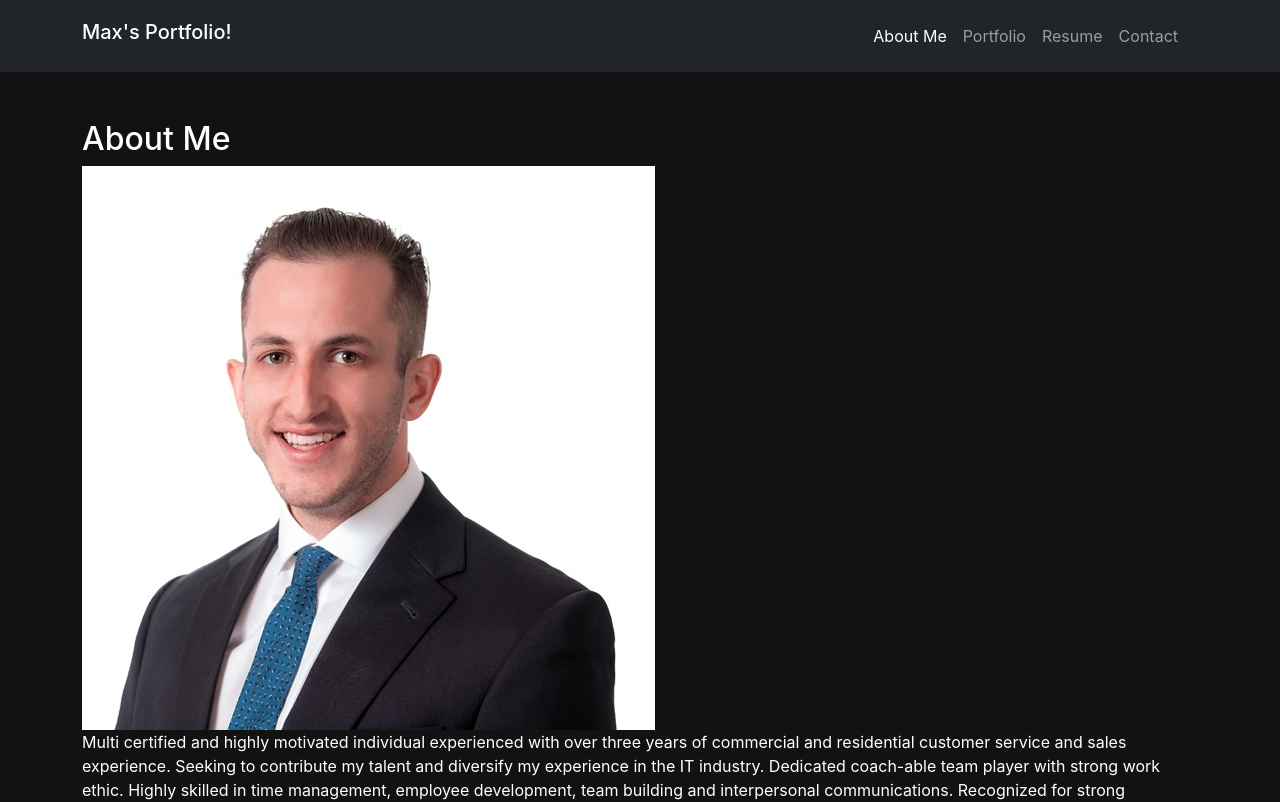
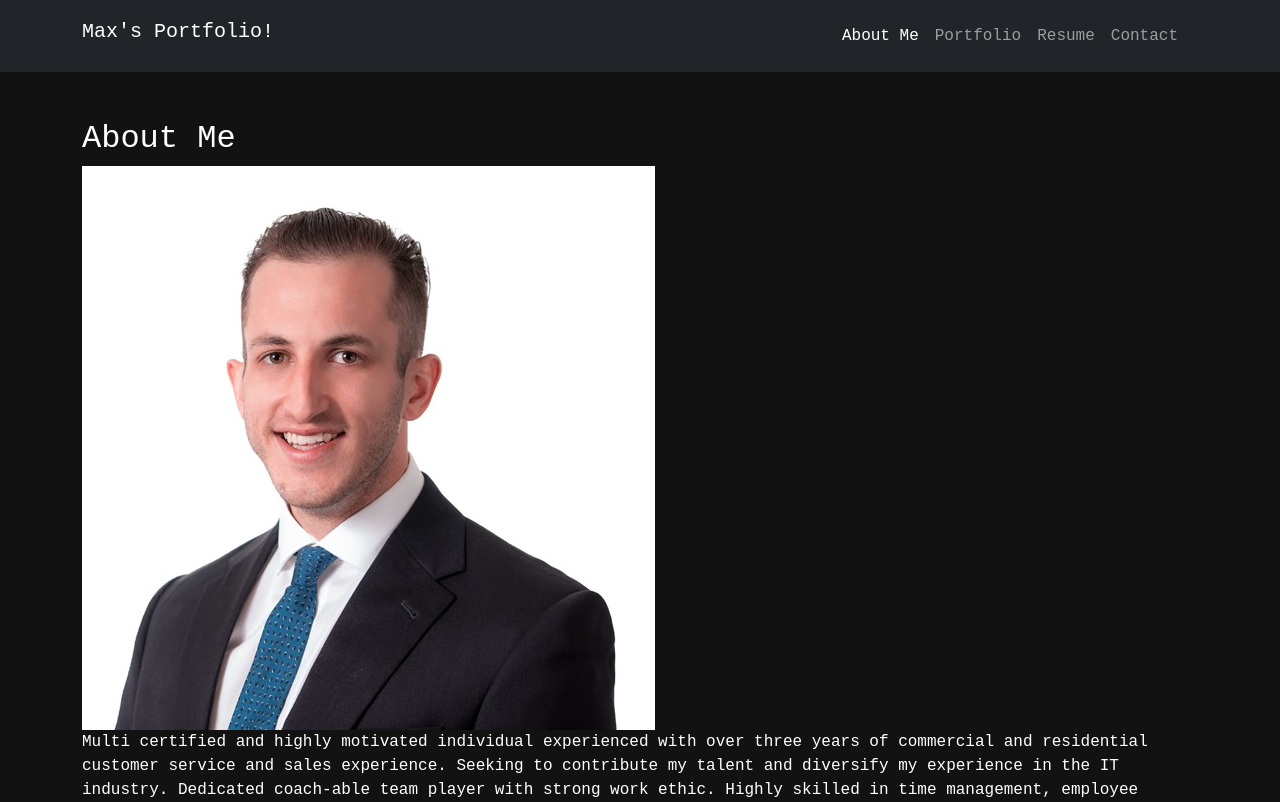
Before and after one commit to maxbonetti/super-dew-9000, a React (Vite) app: page / in a window 1280 px wide. Shown: the top 802 px of the page. Built offline with nearby package versions, Linux system fonts and the light colour scheme.

Commit message:
added font style to * in indexCSS

```diff
--- a/styles/index.css
+++ b/styles/index.css
@@ -2,6 +2,9 @@
 body {
   background-color: #121212;
   color: #ffffff;
+}
+* {
+  font-family: 'Fira Mono', 'Courier New', Courier, monospace;
 }
 
 a {
```
